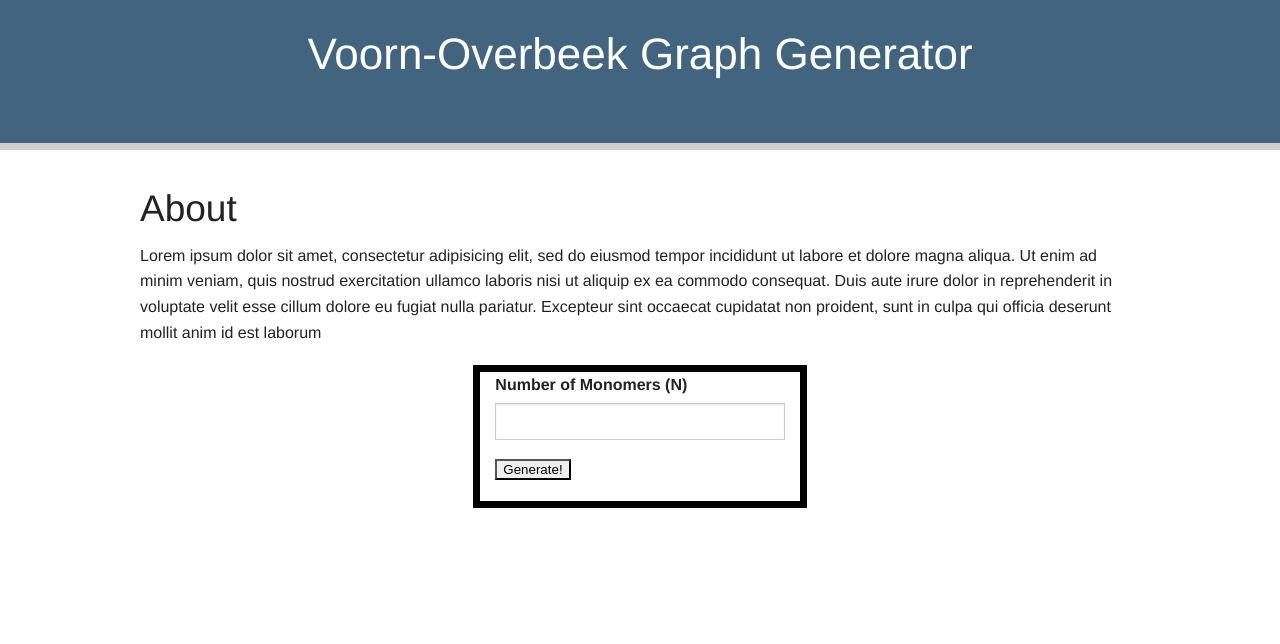
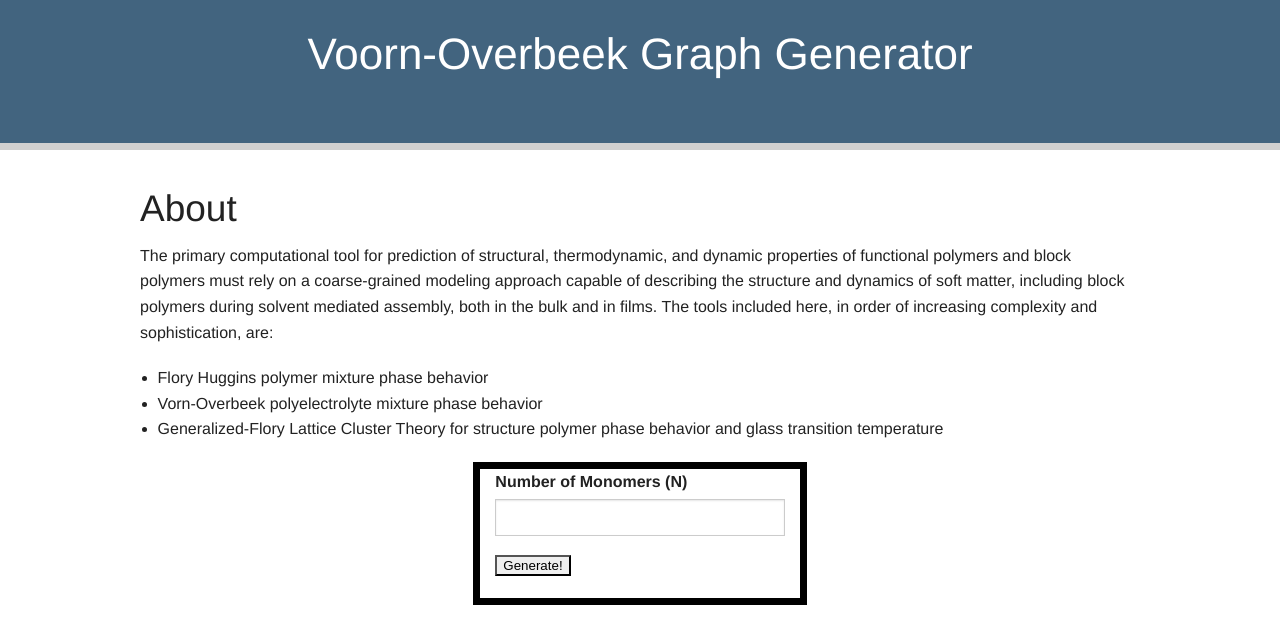
Before and after one commit to mladen5000/polymer2014, a Flask app: page /vorn.html in a window 1280 px wide. Shown: the part 45-689 px from the top of the page. Run offline with Flask 2, Linux system fonts and the light colour scheme; some libraries are stand-ins or nearby versions.

Commit message:
changes made

```diff
--- a/flory.py
+++ b/flory.py
@@ -106,7 +106,7 @@ def vNR(alpha,N):
 		# Set up parameters, initial guesses, formatting, initializing etc.
 		crit_phi = (-(N+2) + sqrt((N+2)**2 + 4*(N-1)))/(2*(N-1))
 		crit_phi = crit_phi - .0001
-		phi1vals = arange(2e-4,crit_phi,.0001)
+		phi1vals = arange(2e-7,crit_phi,.0001)
 		phi1vals = phi1vals.tolist()
 		guess = [0,0]
 		new_guess = [0.9,.9] #phi2, sigma
@@ -128,7 +128,7 @@ def vNR(alpha,N):
 				invjac = inv(jacobian)
 				f1 = vfun(guess,alpha,N,phi)
 				new_guess = guess - .1*dot(invjac,f1)
-				if abs(new_guess[0] - guess[0]) < 1e-10 and abs(new_guess[1]-guess[1]) < 1e-10:
+				if abs(new_guess[0] - guess[0]) < 1e-8 and abs(new_guess[1]-guess[1]) < 1e-8:
 					x1[index] = phi
 					x2[index] = new_guess[0]
 					y2[index] = new_guess[1]
@@ -176,7 +176,7 @@ def NR(na,nb,nav,crit_chi):
 		else:
 			crit_phi = .5
 
-		phi1vals = arange(.001,crit_phi,.01)
+		phi1vals = arange(.001,crit_phi-.001,.01)
 		phi1vals = phi1vals.tolist()
 		guess = [0,0]
 		new_guess = [0.3,3]
--- a/templates/index.html
+++ b/templates/index.html
@@ -80,9 +80,8 @@
 		<div class = "row">
 			<div class = "about">
 				<h2> The Project </h2>
-			<p> Lorem ipsum dolor sit amet, consectetur adipisicing elit, sed do eiusmod tempor incididunt ut labore et dolore magna aliqua. Ut enim ad minim veniam, quis nostrud exercitation ullamco laboris nisi ut aliquip ex ea commodo consequat. Duis aute irure dolor in reprehenderit in voluptate velit esse cillum dolore eu fugiat nulla pariatur. Excepteur sint occaecat cupidatat non proident, sunt in culpa qui officia deserunt mollit anim id est laborum</p>
+				<p> The Center for Hierarchical Materials Design (CHIMAD) represents a Chicago-based consortium of the University of Chicago, Northwestern University, Northwestern-Argonne Institute for Science and Engineering (NASIE) that is a partnership between Argonne National Laboratory and Northwestern, and the Computational Institute that is a partnership between the University of Chicago and Argonne.  It serves together with NIST as a national resource for the verified codes and curated databases that will enable proliferation of a materials-by-design strategy throughout US industrial partners.  Numerous materials “use cases” of industrial relevance drive purposeful method and tool development, while aiding transfer to industry of both the new principles of computational materials design. Demonstrating a broad methodology for multicomponent, multiphase materials spanning metals and polymers for structural and multifunctional applications. </p>
 			<h2 style="text-align:left; padding-bottom: 0px; padding-top: 25px;"> Polymer Applications </h2>
-			<p> Lorem ipsum dolor sit amet, consectetur adipisicing elit, sed do eiusmod tempor incididunt ut labore et dolore magna aliqua. Ut enim ad minim veniam, quis nostrud exercitation ullamco laboris nisi ut aliquip ex ea commodo consequat. Duis aute irure dolor in reprehenderit in voluptate velit esse cillum dolore eu fugiat nulla pariatur. Excepteur sint occaecat cupidatat non proident, sunt in culpa qui officia deserunt mollit anim id est laborum </p>
 			</div>
 				<!--Our programs! --!>
 
--- a/templates/vorn.html
+++ b/templates/vorn.html
@@ -52,7 +52,17 @@
 		<h2> About </h2>
 		</div>
 		<div class = "row">
-		<p>Lorem ipsum dolor sit amet, consectetur adipisicing elit, sed do eiusmod tempor incididunt ut labore et dolore magna aliqua. Ut enim ad minim veniam, quis nostrud exercitation ullamco laboris nisi ut aliquip ex ea commodo consequat. Duis aute irure dolor in reprehenderit in voluptate velit esse cillum dolore eu fugiat nulla pariatur. Excepteur sint occaecat cupidatat non proident, sunt in culpa qui officia deserunt mollit anim id est laborum </p>
+		<p>
+The primary computational tool for prediction of structural, thermodynamic, and dynamic properties of functional polymers and block polymers must rely on a coarse-grained modeling approach capable of describing the structure and dynamics of soft matter, including block polymers during solvent mediated assembly, both in the bulk and in films.
+
+The tools included here, in order of increasing complexity and sophistication, are:</p>
+		<ul>
+				<li>Flory Huggins polymer mixture phase behavior</li>
+				<li>Vorn-Overbeek polyelectrolyte mixture phase behavior</li>
+				<li>Generalized-Flory Lattice Cluster Theory for structure polymer phase behavior and glass transition temperature</li>
+		</ul>
+
+</p>
 		</div>
 	</div>
 		<div class = "row">
```
Also changed, not shown: templates/Flory.html (+11 -1 lines), 1 other file.
